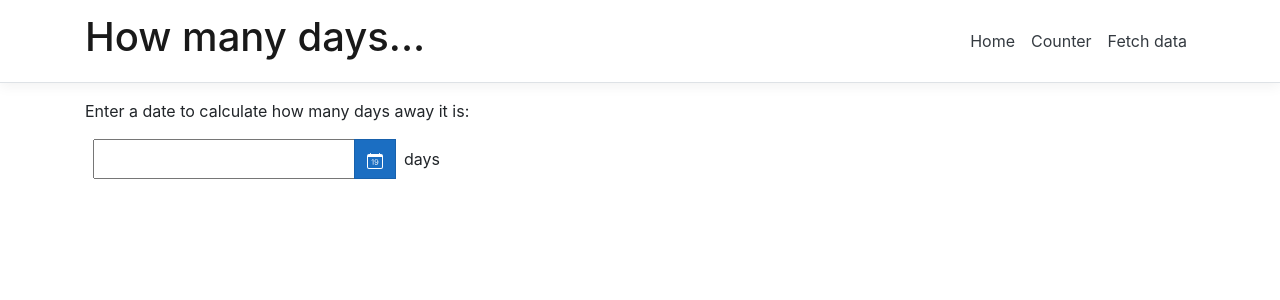
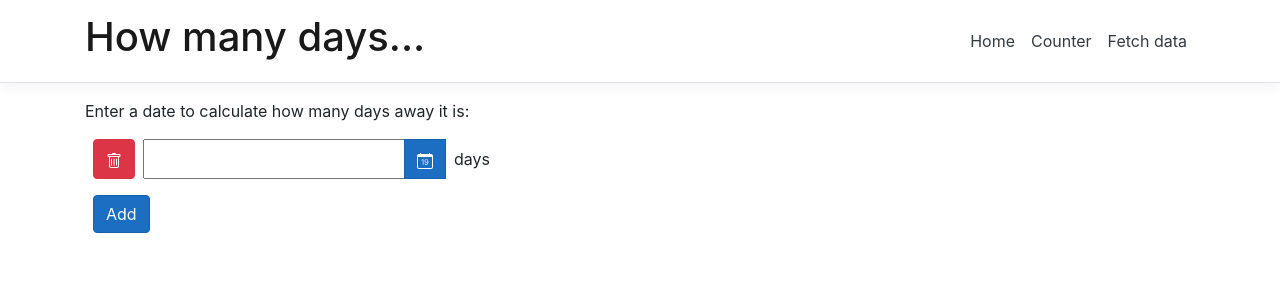
Before and after one commit to imbaker/webapi, an Angular app in the folder WebApi.Host/ClientApp/: page / in a window 1280 px wide. Shown: the top 300 px of the page. Built offline with nearby package versions, Linux system fonts and the light colour scheme.

Commit message:
Componentised and multiple values

```diff
--- a/WebApi.Host/ClientApp/src/app/app.module.ts
+++ b/WebApi.Host/ClientApp/src/app/app.module.ts
@@ -10,6 +10,7 @@ import { HomeComponent } from './home/home.component';
 import { CounterComponent } from './counter/counter.component';
 import { FetchDataComponent } from './fetch-data/fetch-data.component';
 import { NgbModule } from '@ng-bootstrap/ng-bootstrap';
+import { DateComponent } from './components/date.component';
 
 @NgModule({
   declarations: [
@@ -17,7 +18,8 @@ import { NgbModule } from '@ng-bootstrap/ng-bootstrap';
     NavMenuComponent,
     HomeComponent,
     CounterComponent,
-    FetchDataComponent
+    FetchDataComponent,
+    DateComponent
   ],
   imports: [
     BrowserModule.withServerTransition({ appId: 'ng-cli-universal' }),
--- /dev/null
+++ b/WebApi.Host/ClientApp/src/app/components/date.component.html
@@ -0,0 +1,19 @@
+<div class="input-group m-2">
+  <button class="btn btn-danger mr-2" (click)="delete()">
+    <svg xmlns="http://www.w3.org/2000/svg" width="16" height="16" fill="currentColor" class="bi bi-trash" viewBox="0 0 16 16">
+      <path d="M5.5 5.5A.5.5 0 0 1 6 6v6a.5.5 0 0 1-1 0V6a.5.5 0 0 1 .5-.5zm2.5 0a.5.5 0 0 1 .5.5v6a.5.5 0 0 1-1 0V6a.5.5 0 0 1 .5-.5zm3 .5a.5.5 0 0 0-1 0v6a.5.5 0 0 0 1 0V6z" />
+      <path fill-rule="evenodd" d="M14.5 3a1 1 0 0 1-1 1H13v9a2 2 0 0 1-2 2H5a2 2 0 0 1-2-2V4h-.5a1 1 0 0 1-1-1V2a1 1 0 0 1 1-1H6a1 1 0 0 1 1-1h2a1 1 0 0 1 1 1h3.5a1 1 0 0 1 1 1v1zM4.118 4L4 4.059V13a1 1 0 0 0 1 1h6a1 1 0 0 0 1-1V4.059L11.882 4H4.118zM2.5 3V2h11v1h-11z" />
+    </svg>
+  </button>
+  <input class="pl-2" type="text" ngbDatepicker #d="ngbDatepicker" [(ngModel)]="date" (dateSelect)="click()" />
+  <div class="input-group-append">
+    <button class="btn btn-primary" (click)="d.toggle()">
+      <svg xmlns="http://www.w3.org/2000/svg" width="16" height="16" fill="currentColor" class="bi bi-calendar-date" viewBox="0 0 16 16">
+        <path d="M6.445 11.688V6.354h-.633A12.6 12.6 0 0 0 4.5 7.16v.695c.375-.257.969-.62 1.258-.777h.012v4.61h.675zm1.188-1.305c.047.64.594 1.406 1.703 1.406 1.258 0 2-1.066 2-2.871 0-1.934-.781-2.668-1.953-2.668-.926 0-1.797.672-1.797 1.809 0 1.16.824 1.77 1.676 1.77.746 0 1.23-.376 1.383-.79h.027c-.004 1.316-.461 2.164-1.305 2.164-.664 0-1.008-.45-1.05-.82h-.684zm2.953-2.317c0 .696-.559 1.18-1.184 1.18-.601 0-1.144-.383-1.144-1.2 0-.823.582-1.21 1.168-1.21.633 0 1.16.398 1.16 1.23z" />
+        <path d="M3.5 0a.5.5 0 0 1 .5.5V1h8V.5a.5.5 0 0 1 1 0V1h1a2 2 0 0 1 2 2v11a2 2 0 0 1-2 2H2a2 2 0 0 1-2-2V3a2 2 0 0 1 2-2h1V.5a.5.5 0 0 1 .5-.5zM1 4v10a1 1 0 0 0 1 1h12a1 1 0 0 0 1-1V4H1z" />
+      </svg>
+    </button>
+  </div>
+  <div class="m-2" *ngIf="diffDays != 1">{{diffDays}} days {{diffDaysSuffix}}</div>
+  <div class="m-2" *ngIf="diffDays == 1">{{diffDays}} day {{diffDaysSuffix}}</div>
+</div>
--- /dev/null
+++ b/WebApi.Host/ClientApp/src/app/components/date.component.ts
@@ -0,0 +1,70 @@
+import { Component, Injectable, Input, Output, EventEmitter } from '@angular/core';
+import { NgbCalendar, NgbDateParserFormatter, NgbDateStruct } from '@ng-bootstrap/ng-bootstrap';
+
+@Injectable()
+export class CustomDateParserFormatter extends NgbDateParserFormatter {
+  readonly DELIMITER = '/';
+
+  parse(value: string): NgbDateStruct | null {
+    if (value) {
+      let date = value.split(this.DELIMITER);
+      return {
+        day: parseInt(date[0], 10),
+        month: parseInt(date[1], 10),
+        year: parseInt(date[2], 10)
+      };
+    }
+    return null;
+  }
+
+  format(date: NgbDateStruct | null): string {
+    return date ? `${date.day}${this.DELIMITER}${date.month}${this.DELIMITER}${date.year}` : "";
+  }
+}
+
+@Component({
+  selector: 'app-date',
+  templateUrl: './date.component.html',
+  providers: [{ provide: NgbDateParserFormatter, useClass: CustomDateParserFormatter }]
+})
+
+export class DateComponent {
+
+  @Input() date: NgbDateStruct;
+  @Input() example: string;
+  @Output() deleteEvent: EventEmitter<any> = new EventEmitter<any>();
+
+  diffDays: number;
+  diffDaysSuffix: string;
+
+  constructor(private calendar: NgbCalendar) { }
+
+  ngOnInit() {
+    console.log(this.date);
+    console.log(this.example);
+    this.click();
+  }
+
+  click() {
+    if (this.date === null)
+      return;
+
+    const targetDate = <any>new Date(this.date.year, this.date.month - 1, this.date.day);
+    const today = <any>new Date(this.calendar.getToday().year, this.calendar.getToday().month - 1, this.calendar.getToday().day)
+
+    this.diffDays = (today - targetDate) / (1000 * 60 * 60 * 24);
+
+    if (this.diffDays > 0)
+      this.diffDaysSuffix = " ago"
+
+    if (this.diffDays < 0) {
+      this.diffDaysSuffix = " in the future"
+      this.diffDays = Math.abs(this.diffDays);
+    }
+  }
+
+  delete() {
+    console.log("delete pressed");
+    this.deleteEvent.emit();
+  }
+}
--- a/WebApi.Host/ClientApp/src/app/home/home.component.html
+++ b/WebApi.Host/ClientApp/src/app/home/home.component.html
@@ -1,14 +1,3 @@
 <p>Enter a date to calculate how many days away it is:</p>
-<div class="input-group m-2">
-  <input class="pl-2" type="text" ngbDatepicker #d="ngbDatepicker" [(ngModel)]="model" (dateSelect)="click()" />
-  <div class="input-group-append">
-    <button class="btn btn-primary" (click)="d.toggle()">
-      <svg xmlns="http://www.w3.org/2000/svg" width="16" height="16" fill="currentColor" class="bi bi-calendar-date" viewBox="0 0 16 16">
-        <path d="M6.445 11.688V6.354h-.633A12.6 12.6 0 0 0 4.5 7.16v.695c.375-.257.969-.62 1.258-.777h.012v4.61h.675zm1.188-1.305c.047.64.594 1.406 1.703 1.406 1.258 0 2-1.066 2-2.871 0-1.934-.781-2.668-1.953-2.668-.926 0-1.797.672-1.797 1.809 0 1.16.824 1.77 1.676 1.77.746 0 1.23-.376 1.383-.79h.027c-.004 1.316-.461 2.164-1.305 2.164-.664 0-1.008-.45-1.05-.82h-.684zm2.953-2.317c0 .696-.559 1.18-1.184 1.18-.601 0-1.144-.383-1.144-1.2 0-.823.582-1.21 1.168-1.21.633 0 1.16.398 1.16 1.23z" />
-        <path d="M3.5 0a.5.5 0 0 1 .5.5V1h8V.5a.5.5 0 0 1 1 0V1h1a2 2 0 0 1 2 2v11a2 2 0 0 1-2 2H2a2 2 0 0 1-2-2V3a2 2 0 0 1 2-2h1V.5a.5.5 0 0 1 .5-.5zM1 4v10a1 1 0 0 0 1 1h12a1 1 0 0 0 1-1V4H1z" />
-      </svg>
-    </button>
-  </div>
-  <div class="m-2" *ngIf="diffDays != 1">{{diffDays}} days {{diffDaysSuffix}}</div>
-  <div class="m-2" *ngIf="diffDays == 1">{{diffDays}} day {{diffDaysSuffix}}</div>
-</div>
+<app-date *ngFor="let date of dates" [date]="date" (deleteEvent)="deleteDate($event)"></app-date>
+<button class="btn btn-primary m-2" (click)="addDate()">Add</button>
--- a/WebApi.Host/ClientApp/src/app/home/home.component.ts
+++ b/WebApi.Host/ClientApp/src/app/home/home.component.ts
@@ -1,55 +1,37 @@
 import { Component, Injectable } from '@angular/core';
-import { NgbCalendar, NgbDateParserFormatter, NgbDateStruct } from '@ng-bootstrap/ng-bootstrap';
-
-@Injectable()
-export class CustomDateParserFormatter extends NgbDateParserFormatter {
-  readonly DELIMITER = '/';
-
-  parse(value: string): NgbDateStruct | null {
-    if (value) {
-      let date = value.split(this.DELIMITER);
-      return {
-        day: parseInt(date[0], 10),
-        month: parseInt(date[1], 10),
-        year: parseInt(date[2], 10)
-      };
-    }
-    return null;
-  }
-
-  format(date: NgbDateStruct | null): string {
-    return date ? `${date.day}${this.DELIMITER}${date.month}${this.DELIMITER}${date.year}` : "";
-  }
-}
+import { NgbCalendar, NgbDateStruct } from '@ng-bootstrap/ng-bootstrap';
 
 @Component({
   selector: 'app-home',
   templateUrl: './home.component.html',
-  providers: [{ provide: NgbDateParserFormatter, useClass: CustomDateParserFormatter }]
 })
+
 export class HomeComponent {
 
   model: NgbDateStruct;
 
-  date: { year: number, month: number };
+  dates: NgbDateStruct[] = [null];
 
   diffDays: number;
   diffDaysSuffix: string;
 
   constructor(private calendar: NgbCalendar) { }
 
-  click() {
-    const targetDate = <any>new Date(this.model.year, this.model.month - 1, this.model.day);
-    const today = <any>new Date(this.calendar.getToday().year, this.calendar.getToday().month - 1, this.calendar.getToday().day)
+  addDate() {
+    this.dates.push(null);
+  }
 
-    this.diffDays = (today - targetDate) / (1000 * 60 * 60 * 24);
+  deleteDate(value: any) {
+    console.log("deleteData fired" + value);
+  }
 
-    if (this.diffDays > 0)
-      this.diffDaysSuffix = " ago"
-
-    if (this.diffDays < 0) {
-      this.diffDaysSuffix = " in the future"
-      this.diffDays = Math.abs(this.diffDays);
-    }
+  setCookie(name, value, days) {
+  var expires = "";
+  if (days) {
+    var date = new Date();
+    date.setTime(date.getTime() + (days * 24 * 60 * 60 * 1000));
+    expires = "; expires=" + date.toUTCString();
+  }
+  document.cookie = name + "=" + (value || "") + expires + "; path=/";
   }
 }
```
